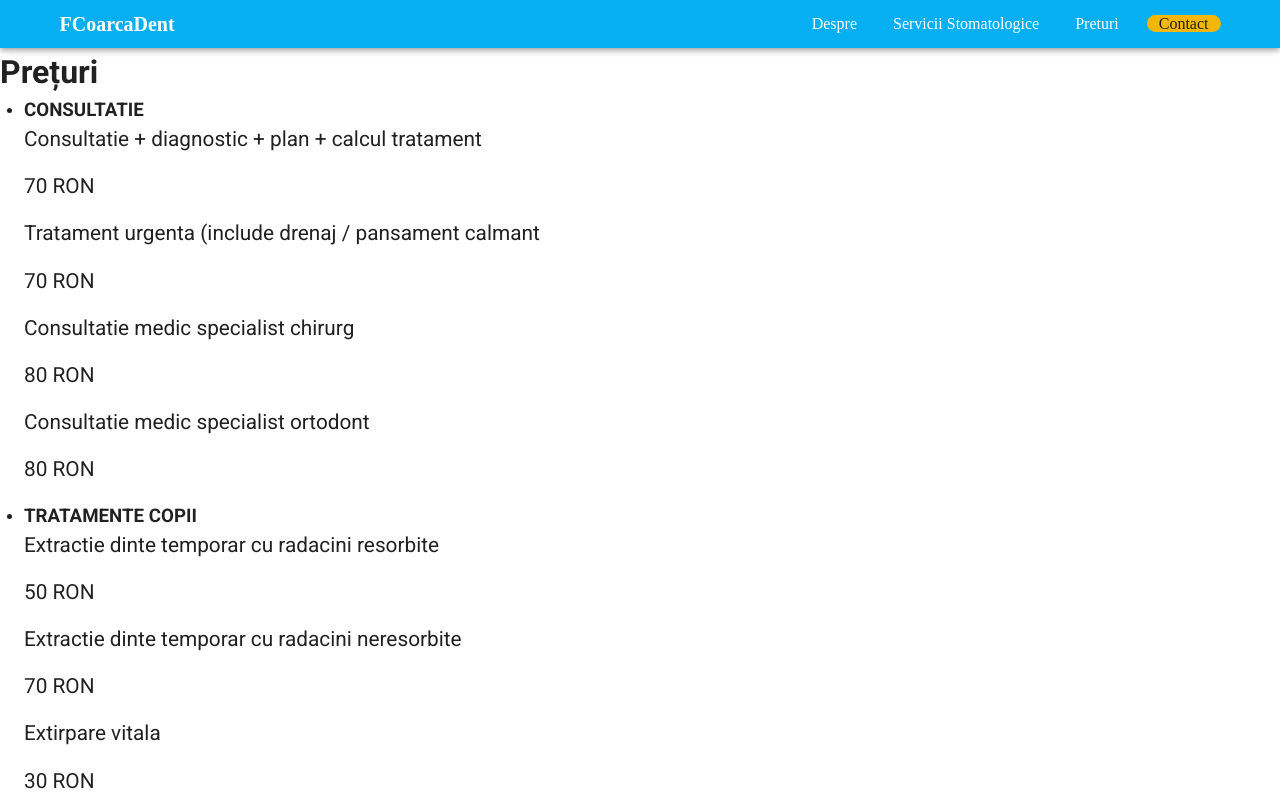
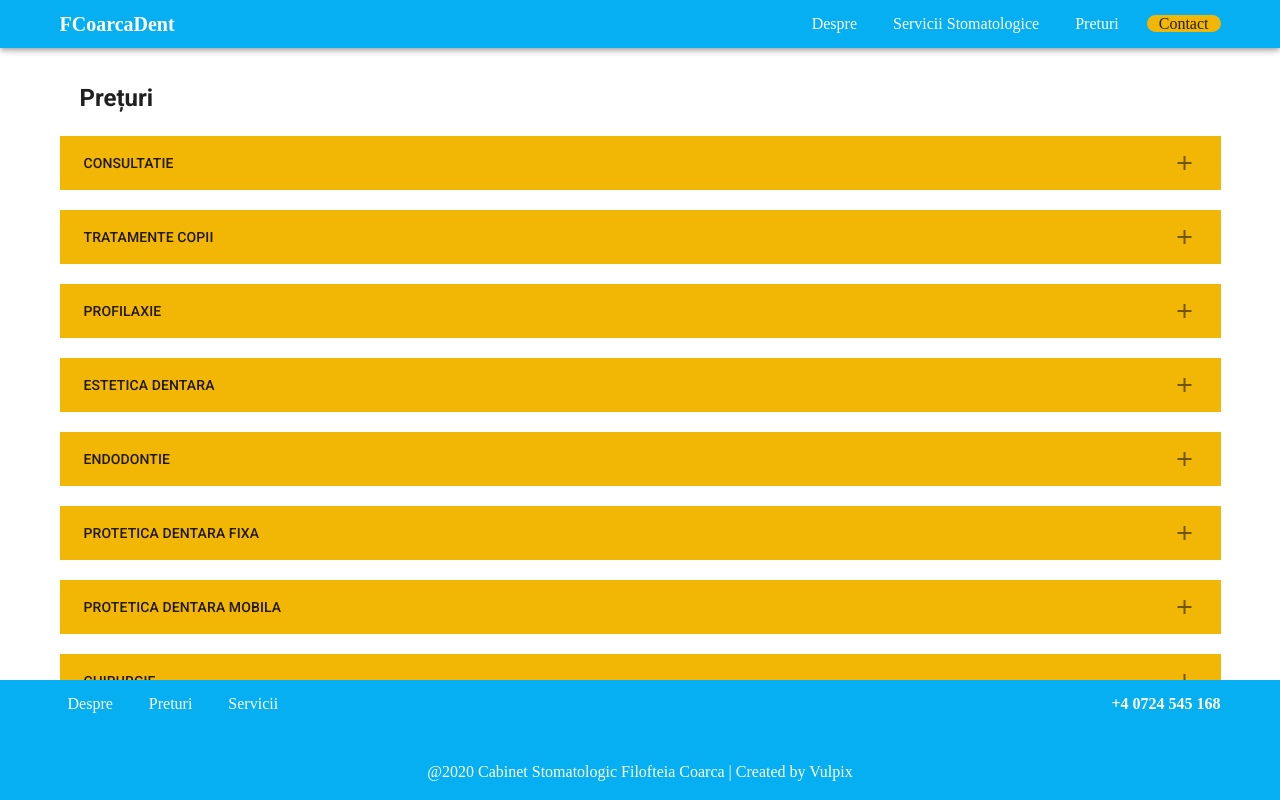
Before and after one commit to rucsa/fcoarcadent, a Nuxt app: page /preturi in a window 1280 px wide. Shown: the top 800 px of the page. Built offline with nearby package versions, Linux system fonts and the light colour scheme.

Commit message:
modified preturi page

```diff
--- a/components/Footer.vue
+++ b/components/Footer.vue
@@ -1,5 +1,5 @@
 <template>
-  <v-footer color="#05AFF2" padless>
+  <v-footer color="#05AFF2" padless app>
     <v-container>
       <v-row justify="center">
         <v-col cols="12" sm="9" md="9" lg="9" :align="changeAlign()">
--- a/pages/preturi.vue
+++ b/pages/preturi.vue
@@ -1,12 +1,43 @@
 <template>
-  <div class="">
+  <v-container>
+    <h2 class="pl-5 pt-5" style="color: #202020;">Prețuri</h2>
+    <v-expansion-panels tile flat>
+      <v-expansion-panel v-for="item in myJson" :key="item.title">
+        <v-expansion-panel-header
+          class="mt-5 subtitle-2"
+          color="#F2B705"
+          expand-icon="mdi-plus"
+          >{{ item.title }}</v-expansion-panel-header
+        >
+        <v-expansion-panel-content
+          v-for="x in item.content"
+          :key="x.service"
+          color="#F2F2F2"
+        >
+          <v-row>
+            <v-col cols="6">
+              <div class="mt-5">
+                {{ x.service }}
+              </div>
+            </v-col>
+            <v-col cols="6">
+              <div class="mt-5" style="text-align: end;">
+                {{ x.price }}
+              </div>
+            </v-col>
+          </v-row>
+        </v-expansion-panel-content>
+      </v-expansion-panel>
+    </v-expansion-panels>
+  </v-container>
+  <!-- <div class="">
     <h1 class="">Prețuri</h1>
     <ul>
       <li v-for="item in myJson" :key="item.title">
         <PriceCard :card-title="item.title" :card-content="item.content" />
       </li>
     </ul>
-  </div>
+  </div> -->
 </template>
 <script>
 import prices from '~/assets/data/preturi.json'
```
